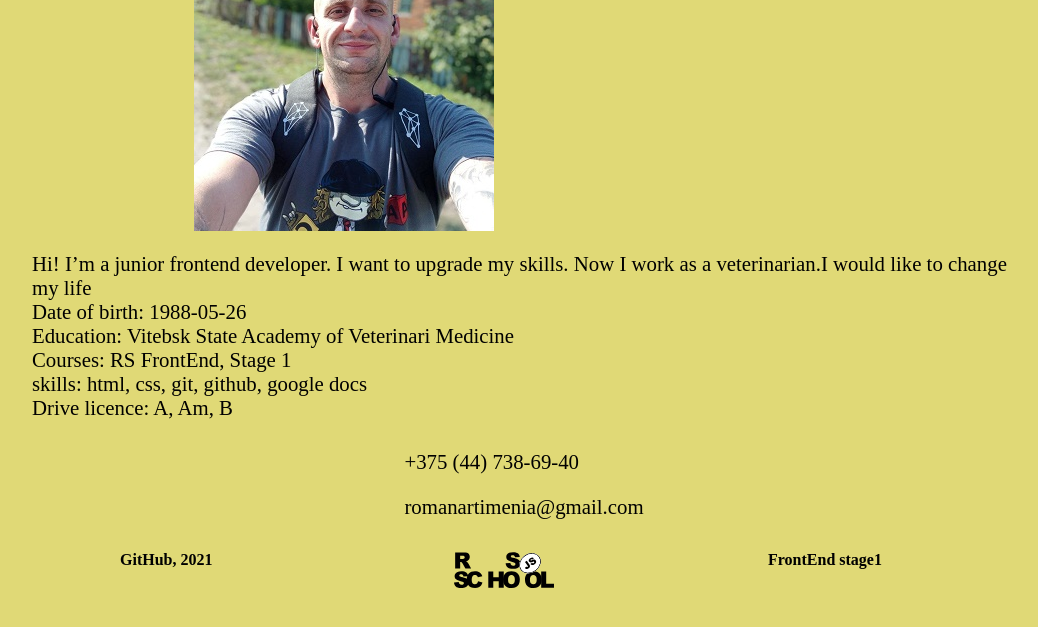
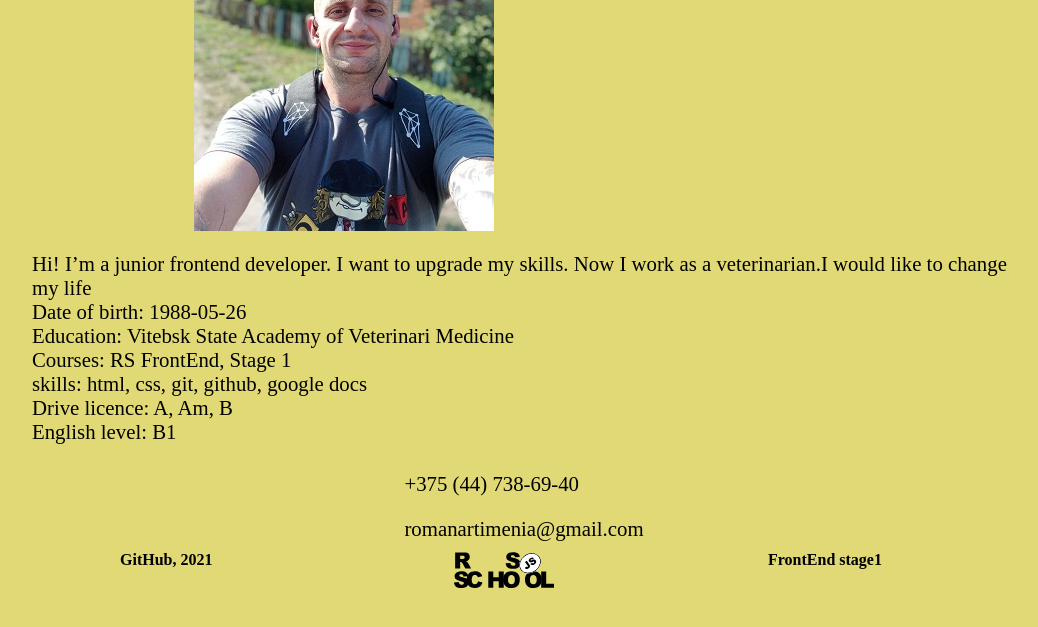
Before and after one commit to romanArtimenia/rsschool-cv, a plain HTML site: page index.html in a window 1280 px wide. Shown: the part 169-796 px from the top of the page, without its empty margins (136-1174 px from the left). Drawn offline with Linux system fonts and the light colour scheme.

Commit message:
add inform

```diff
--- a/index.html
+++ b/index.html
@@ -30,6 +30,8 @@
                <li>Courses: RS FrontEnd, Stage 1</li>
                <li>skills: html, css, git, github, google docs</li>
                <li>Drive licence: A, Am, B</li>
+               <li>English level: B1</li>
+
 
            </ul>
 <ul class="contacts">
```
